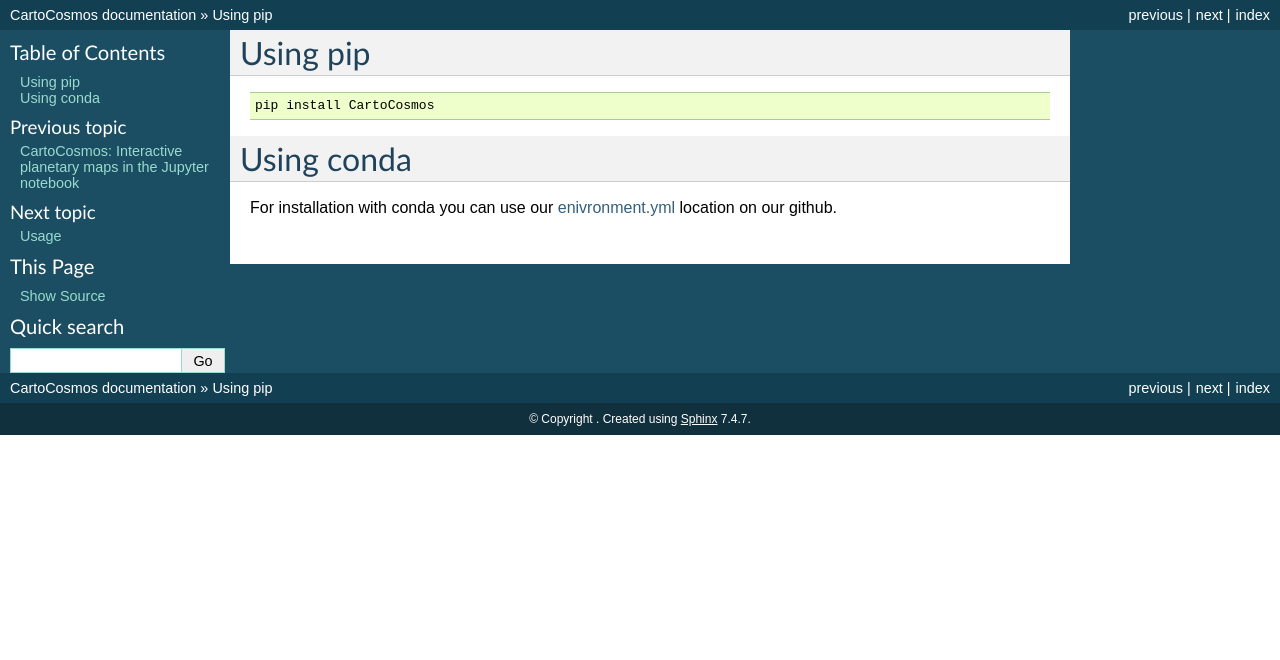
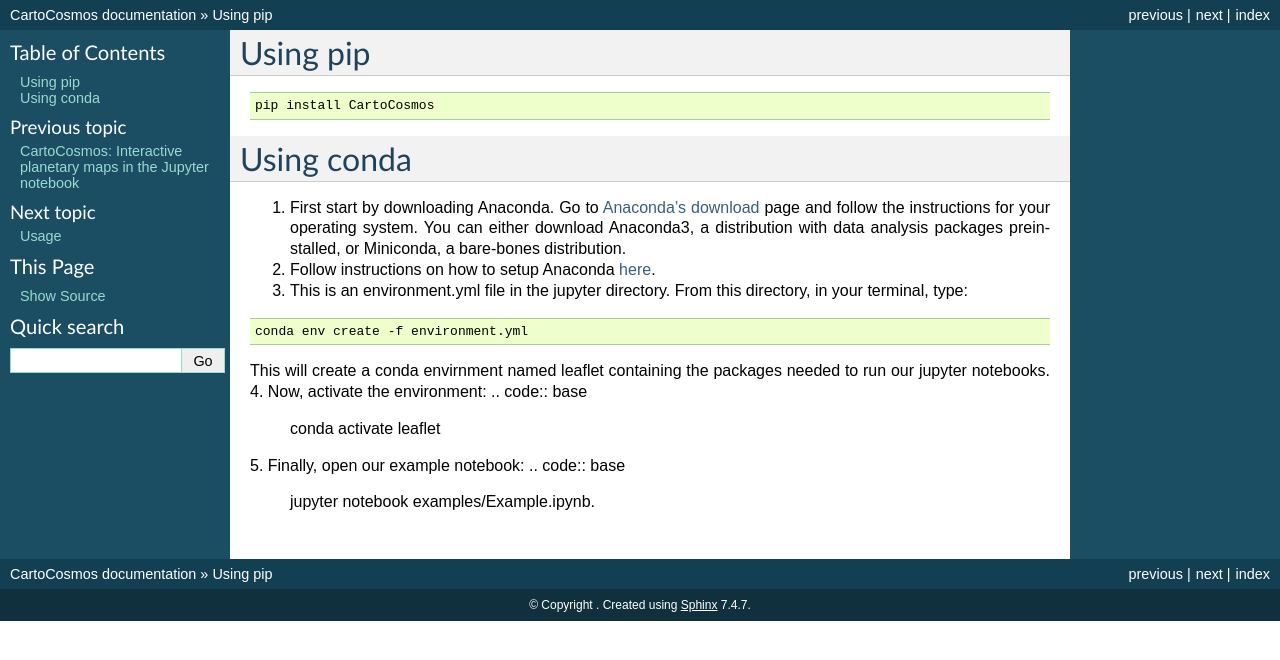
Before and after one commit to scottaames/JupyterModule, a Sphinx documentation site: the page built from docs/Installation.rst, in a window 1280 px wide. Shown: the top 660 px of the page. Built offline with Sphinx 7.4.7, drawn with Linux system fonts in a browser that asks for light colours.

Commit message:
Update Installation.rst

```diff
--- a/docs/Installation.rst
+++ b/docs/Installation.rst
@@ -10,4 +10,20 @@
 Using conda
 ===========
 
-For installation with conda you can use our `enivronment.yml <https://github.com/CartoCosmos/CartoCosmos/blob/master/jupyter/environment.yml>`_ location on our github.
+1. First start by downloading Anaconda. Go to `Anaconda's download <https://www.anaconda.com/distribution/>`_ page and follow the instructions for your operating system. You can either download Anaconda3, a distribution with data analysis packages preinstalled, or Miniconda, a bare-bones distribution.
+2. Follow instructions on how to setup Anaconda `here <https://www.digitalocean.com/community/tutorials/how-to-install-anaconda-on-ubuntu-18-04-quickstart>`_.
+3. This is an environment.yml file in the jupyter directory. From this directory, in your terminal, type:
+
+.. code:: bash
+
+    conda env create -f environment.yml
+
+This will create a conda envirnment named leaflet containing the packages needed to run our jupyter notebooks.
+4. Now, activate the environment:
+.. code:: base
+
+    conda activate leaflet
+5. Finally, open our example notebook:
+.. code:: base
+
+    jupyter notebook examples/Example.ipynb.
```
